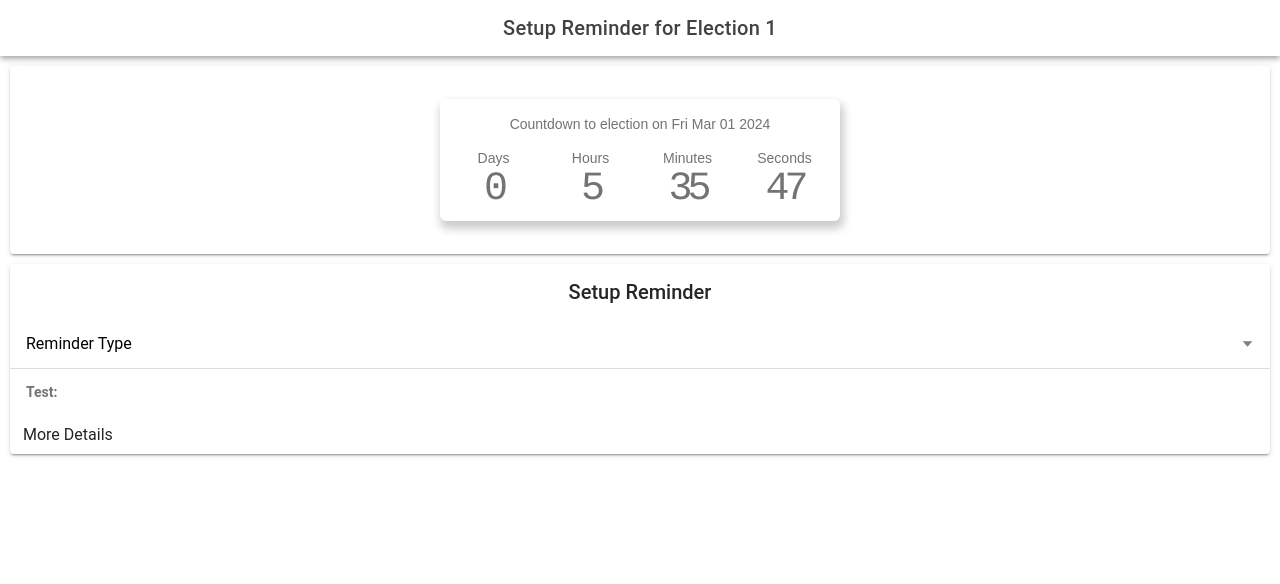
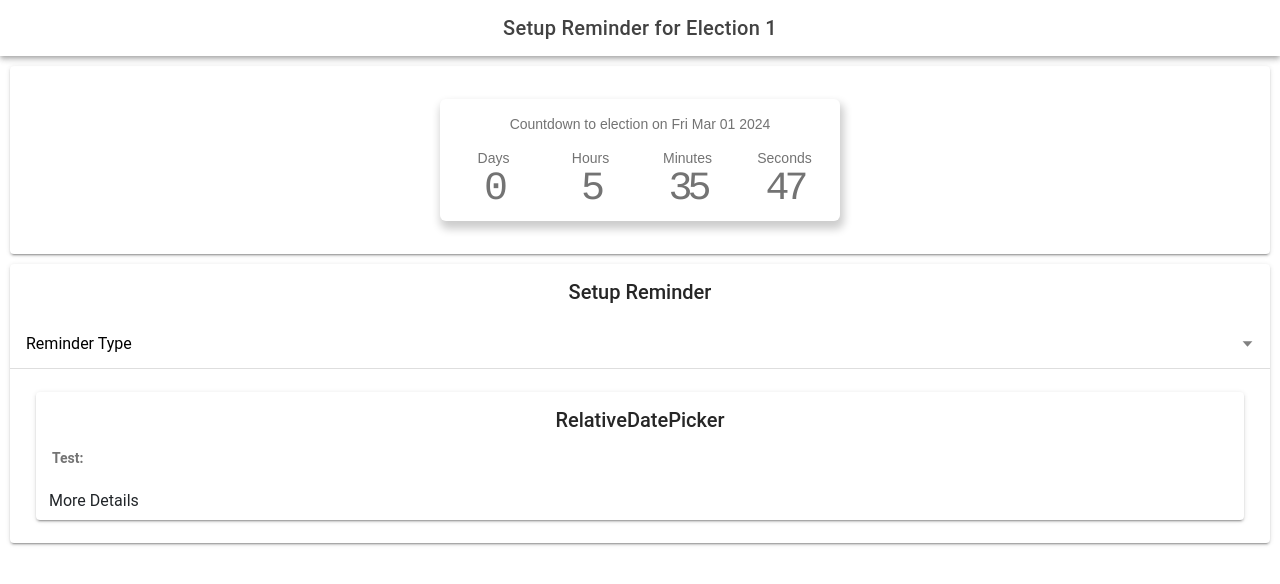
Before and after one commit to PhilipWright96/ElectionReminders, a React (Vite) app: page /setupReminder/1 in a window 1280 px wide. Shown: the top 584 px of the page. Built offline with nearby package versions, Linux system fonts and the light colour scheme.

Commit message:
Add groundwork for relative date picker component

```diff
--- /dev/null
+++ b/src/components/RelativeDatePicker/RelativeDatePicker.tsx
@@ -0,0 +1,26 @@
+import './RelativeDatePicker.css';
+import { IonCard, IonCardContent, IonCardHeader, IonCardTitle } from '@ionic/react';
+interface ContainerProps { }
+
+const RelativeDatePicker: React.FC<ContainerProps> = () => {
+    return (
+        <IonCard>
+            <IonCardHeader>
+                <div className='row text-center'>
+                    <IonCardTitle>RelativeDatePicker</IonCardTitle>
+                </div>
+            </IonCardHeader>
+
+            <IonCardContent>
+                <b>Test: </b>
+            </IonCardContent>
+            <div className="row">
+                <div className="col">
+                    <button type="button" className="btn">More Details</button>
+                </div>
+            </div>
+        </IonCard>
+    );
+};
+
+export default RelativeDatePicker;
--- a/src/components/ReminderSetup/ReminderSetup.tsx
+++ b/src/components/ReminderSetup/ReminderSetup.tsx
@@ -1,3 +1,4 @@
+import RelativeDatePicker from '../RelativeDatePicker/RelativeDatePicker';
 import './ReminderSetup.css';
 import { IonCard, IonCardContent, IonCardHeader, IonCardTitle, IonItem, IonLabel, IonSelect, IonSelectOption } from '@ionic/react';
 interface ContainerProps { }
@@ -20,13 +21,8 @@ const ReminderSetup: React.FC<ContainerProps> = () => {
             </IonItem>
 
             <IonCardContent>
-                <b>Test: </b>
+                <RelativeDatePicker></RelativeDatePicker>
             </IonCardContent>
-            <div className="row">
-                <div className="col">
-                    <button type="button" className="btn">More Details</button>
-                </div>
-            </div>
         </IonCard>
     );
 };
```
Also changed, not shown: src/components/RelativeDatePicker/RelativeDatePicker.css (added).
